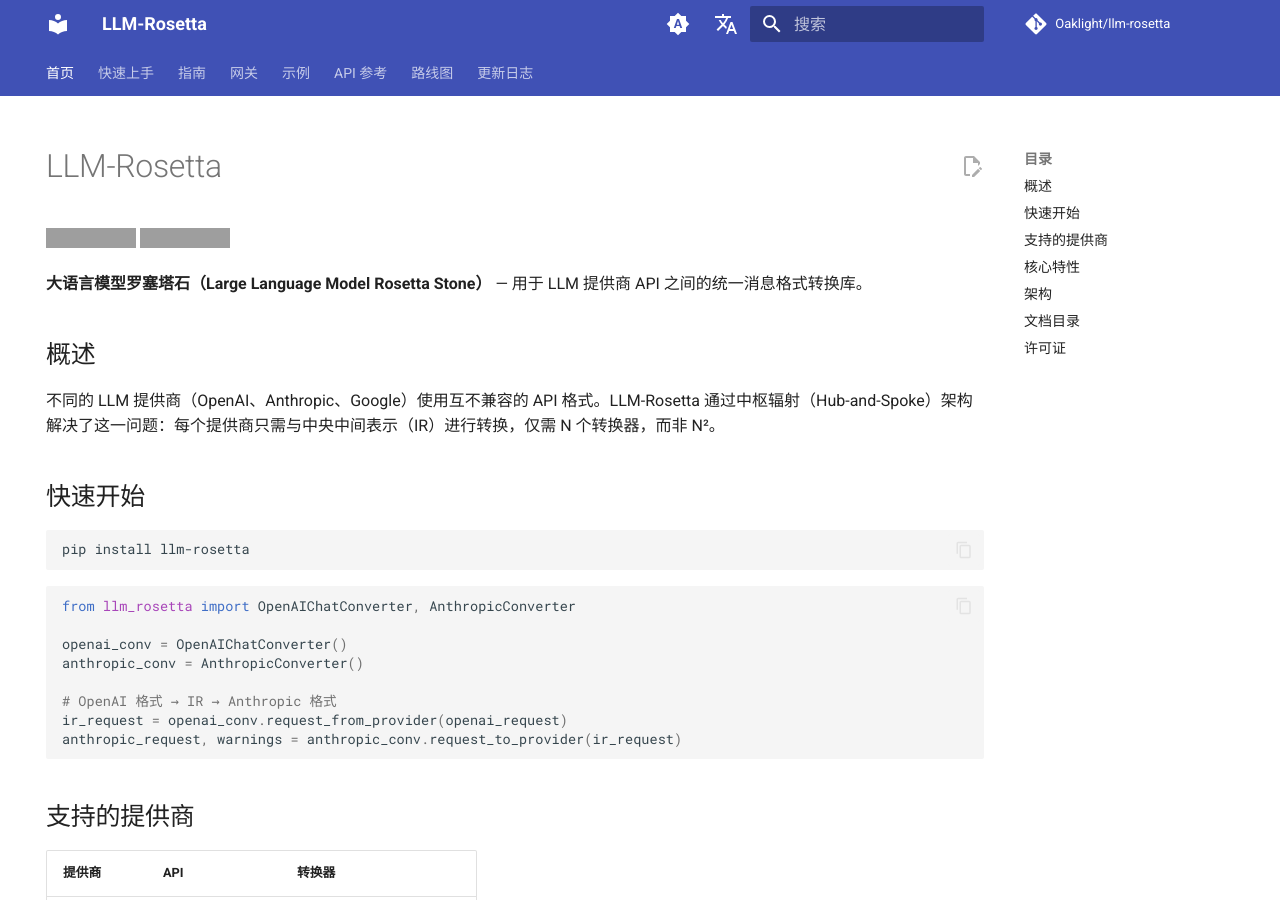
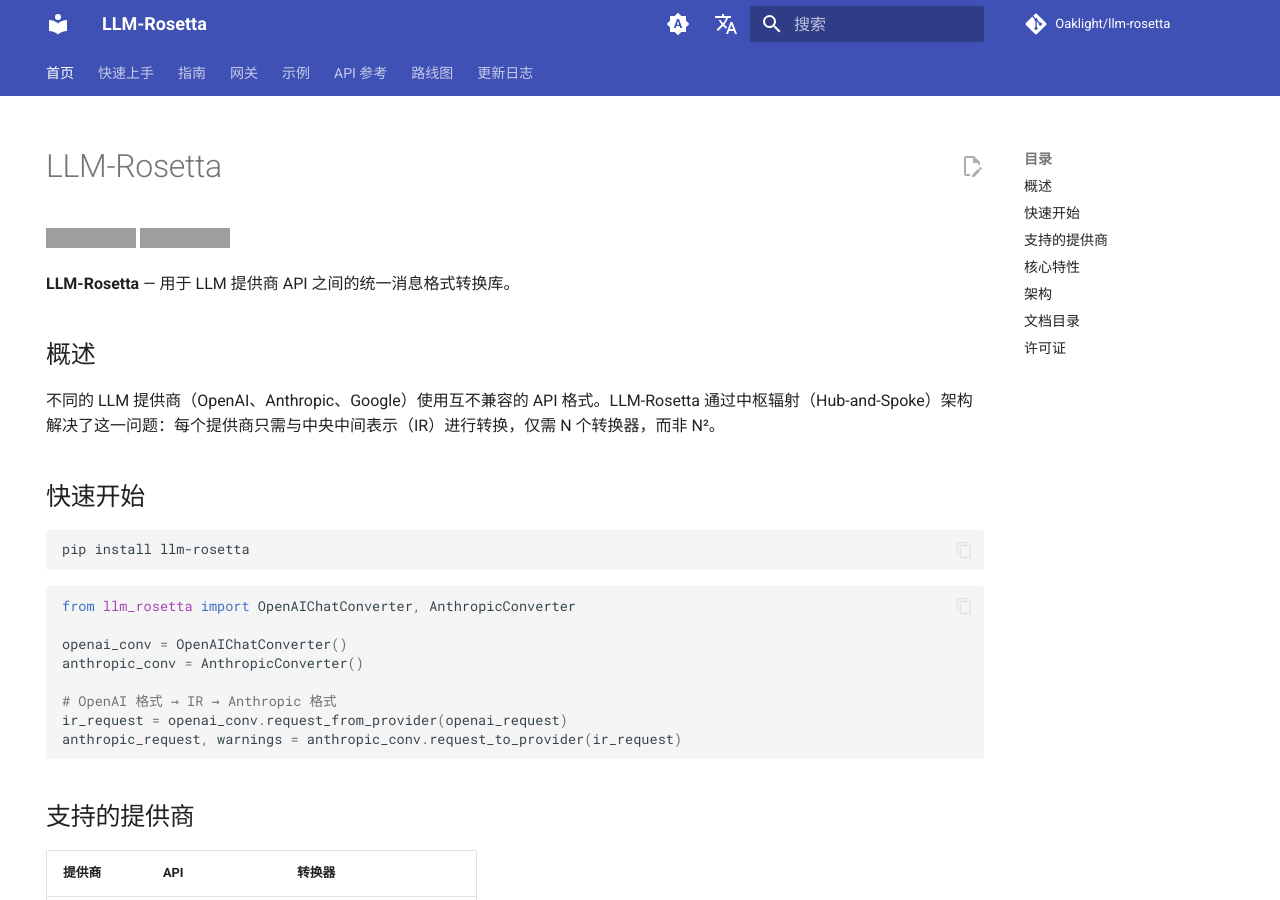
Before and after one commit to Oaklight/llm-rosetta, an MkDocs documentation site: the page built from docs/index.md, in a window 1280 px wide and 900 px high. Built offline with MkDocs 1.6.1 and Material for MkDocs 9.7.7, drawn with Linux system fonts in a browser that asks for light colours; comment, search, counter and statistics services are not loaded; grey boxes are pictures that could not be loaded.

Commit message:
docs: 使用 LLM-Rosetta 作为品牌名，移除生硬的中文翻译

```diff
--- a/docs/index.md
+++ b/docs/index.md
@@ -10,7 +10,7 @@
 [![PyPI version](https://img.shields.io/pypi/v/llm-rosetta?color=green)](https://pypi.org/project/llm-rosetta/)
 [![GitHub release](https://img.shields.io/github/v/release/Oaklight/llm-rosetta)](https://github.com/Oaklight/llm-rosetta/releases/latest)
 
-**大语言模型罗塞塔石（Large Language Model Rosetta Stone）** — 用于 LLM 提供商 API 之间的统一消息格式转换库。
+**LLM-Rosetta** — 用于 LLM 提供商 API 之间的统一消息格式转换库。
 
 ## 概述
 
```
